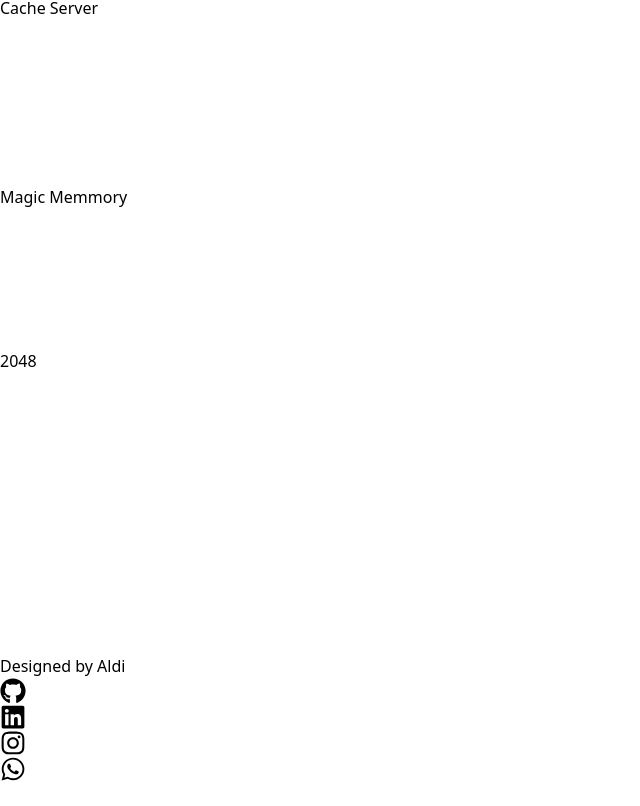
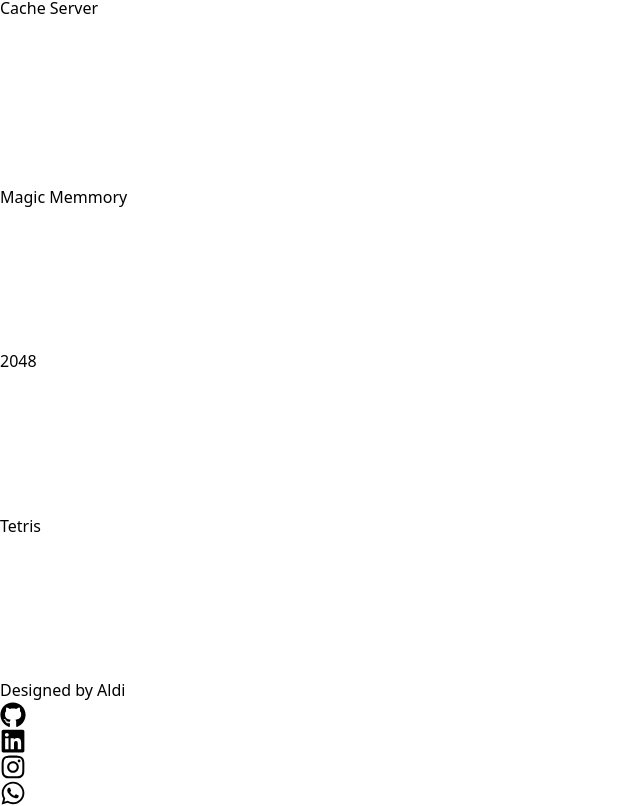
Before and after one commit to maldikurniawan/random_app, a React (Vite) app: page / in a window 1280 px wide. Shown: the part 3690-4496 px from the top of the page, without its empty margins (0-640 px from the left). Before the commit the page ends 4472 px from the top, so only its background shows below. Built offline with nearby package versions, Linux system fonts and the light colour scheme.

Commit message:
add tetris

```diff
--- a/src/Components/Minigames.jsx
+++ b/src/Components/Minigames.jsx
@@ -38,10 +38,11 @@ const Minigames = () => {
                         height={250}
                         width={250}
                         className='text-[26px] flex items-center justify-center rounded-3xl p-1 border-2 border-fuchsia-800 b_glow'
-                        src="./assets/comingsoon.jpg"
+                        src="./assets/tetris.jpg"
                         alt="" />
-                    {/* <div className="absolute inset-0 flex items-center justify-center rounded-3xl text-center bg-black bg-opacity-80 font-bold text-white opacity-0 group-hover:opacity-100 transition-opacity duration-300">
-                    </div> */}
+                    <a href='https://maldikurniawan.github.io/react-tetris/' target='_blank' className="absolute inset-0 flex items-center justify-center rounded-3xl text-center bg-black bg-opacity-80 font-bold text-white opacity-0 group-hover:opacity-100 transition-opacity duration-300">
+                        Tetris
+                    </a>
                 </div>
                 <div className='relative group'>
                     <img
```
Also changed, not shown: public/assets/tetris.jpg (added).
